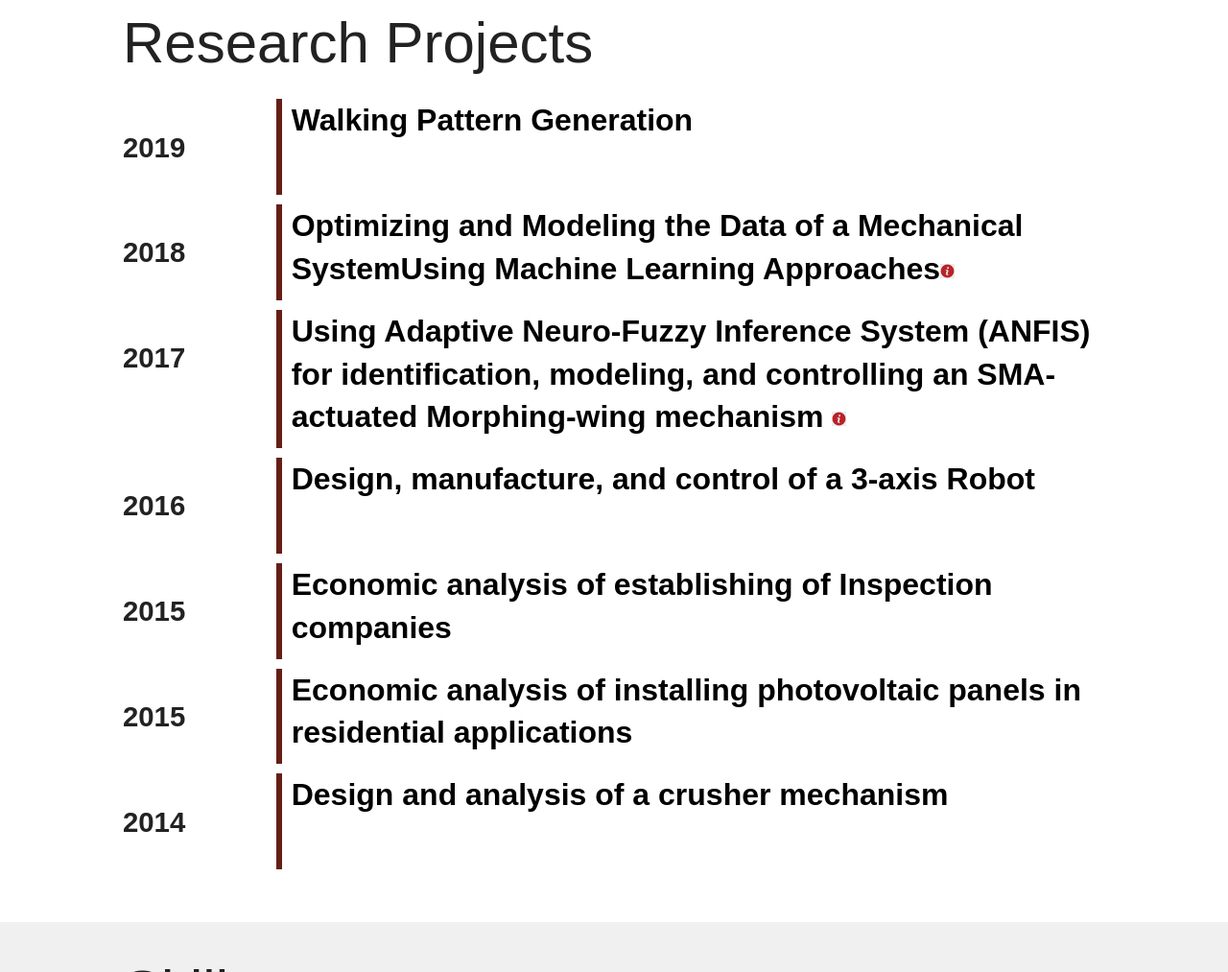
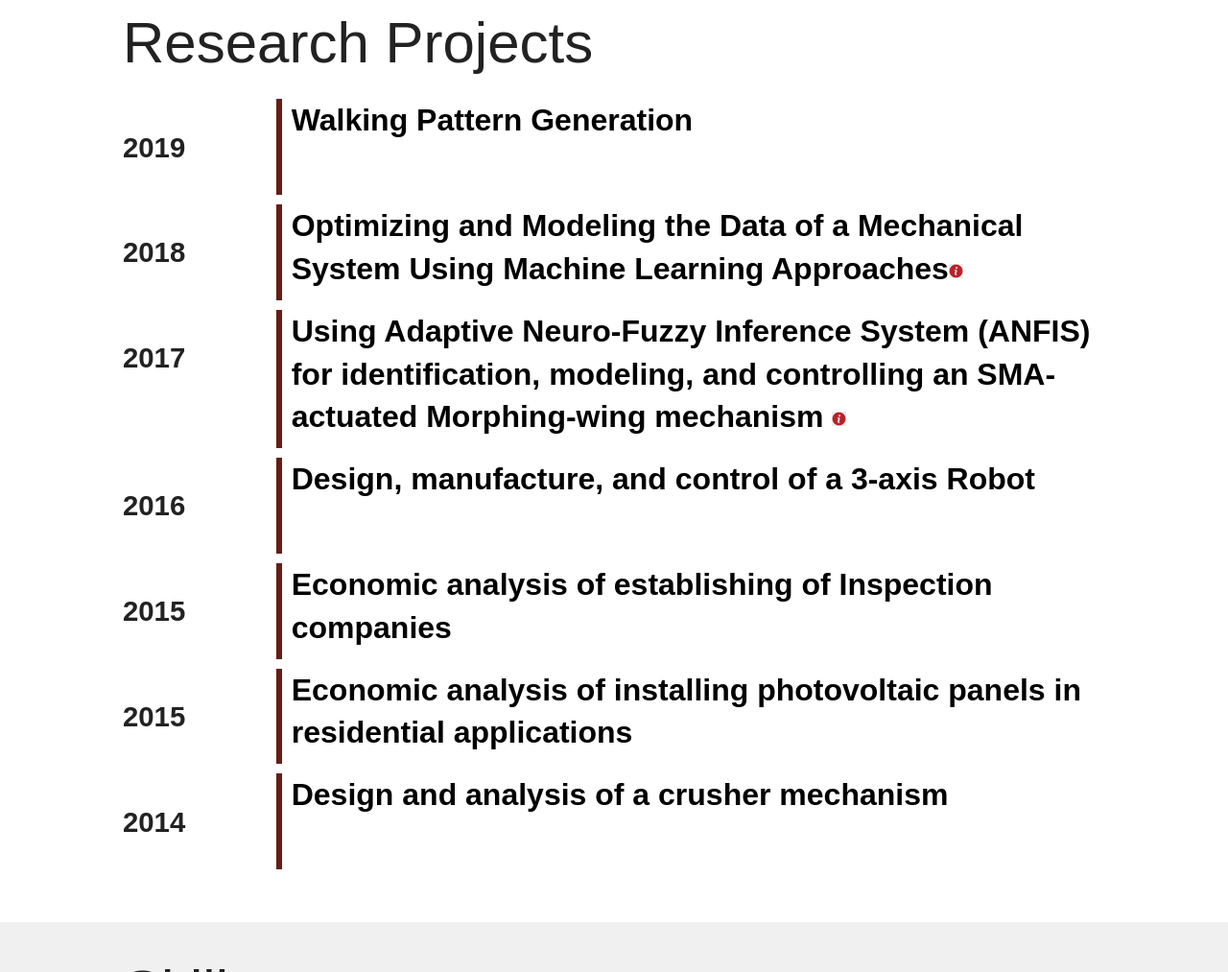
Before and after one commit to farshadnh/farshadnh.github.io, a plain HTML site: page index.html in a window 1280 px wide. Shown: the part 5202-6215 px from the top of the page at 96% size. Drawn offline with nearby package versions, Linux system fonts and the light colour scheme.

Commit message:
Update index.html

```diff
--- a/index.html
+++ b/index.html
@@ -469,7 +469,7 @@
             <p class="p_date">2018</p>
             <div class="vertical_line"></div>
             <div class="p_info">
-              <p class="edu_p1 work_p1">Optimizing and Modeling the Data of a Mechanical SystemUsing Machine Learning Approaches<img src="info-icon.png" width="15px" id="projects2_info"></p>
+              <p class="edu_p1 work_p1">Optimizing and Modeling the Data of a Mechanical System Using Machine Learning Approaches<img src="info-icon.png" width="15px" id="projects2_info"></p>
             </div>
           </div>
           <div class="empty_div"></div>
```
